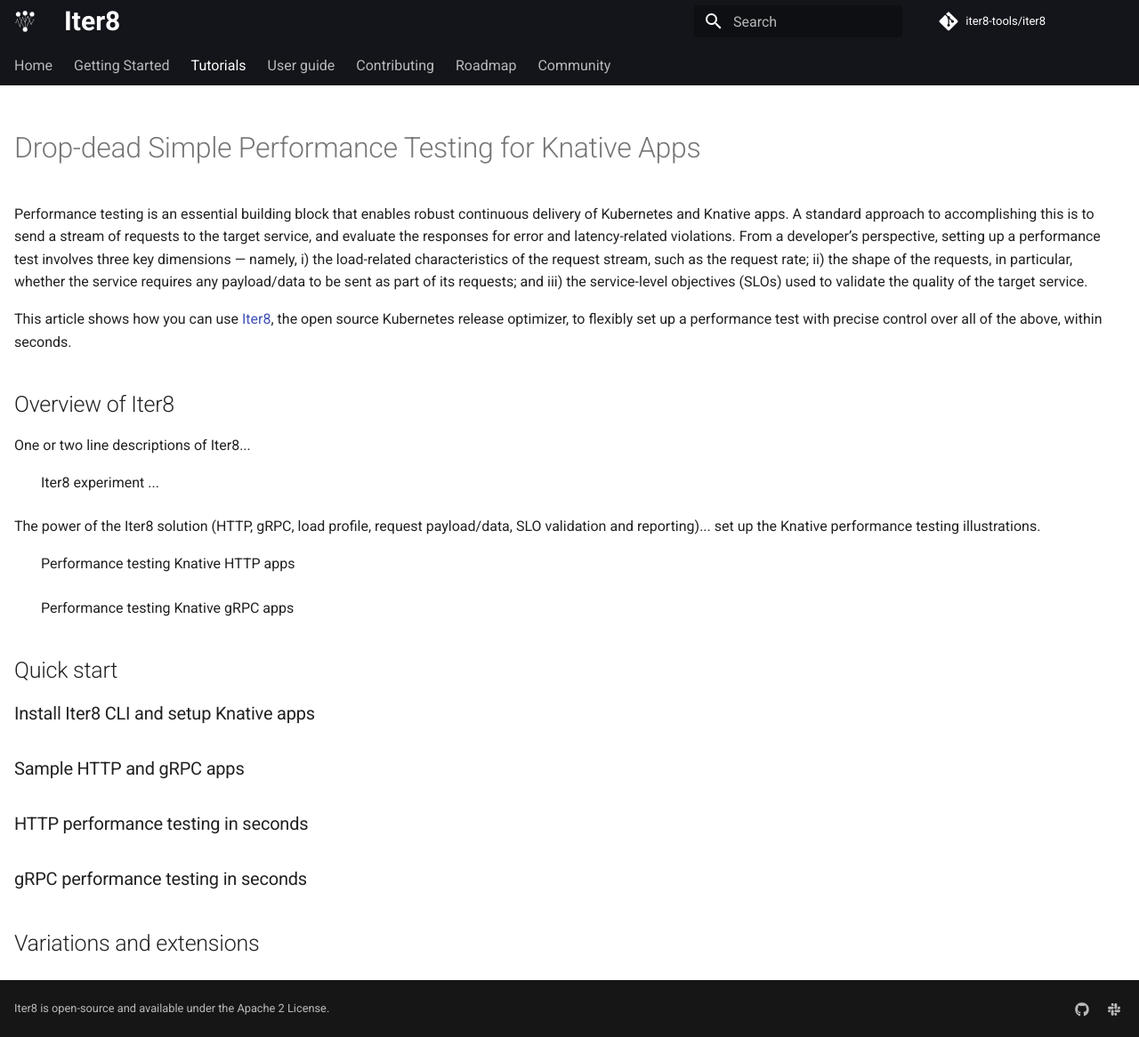
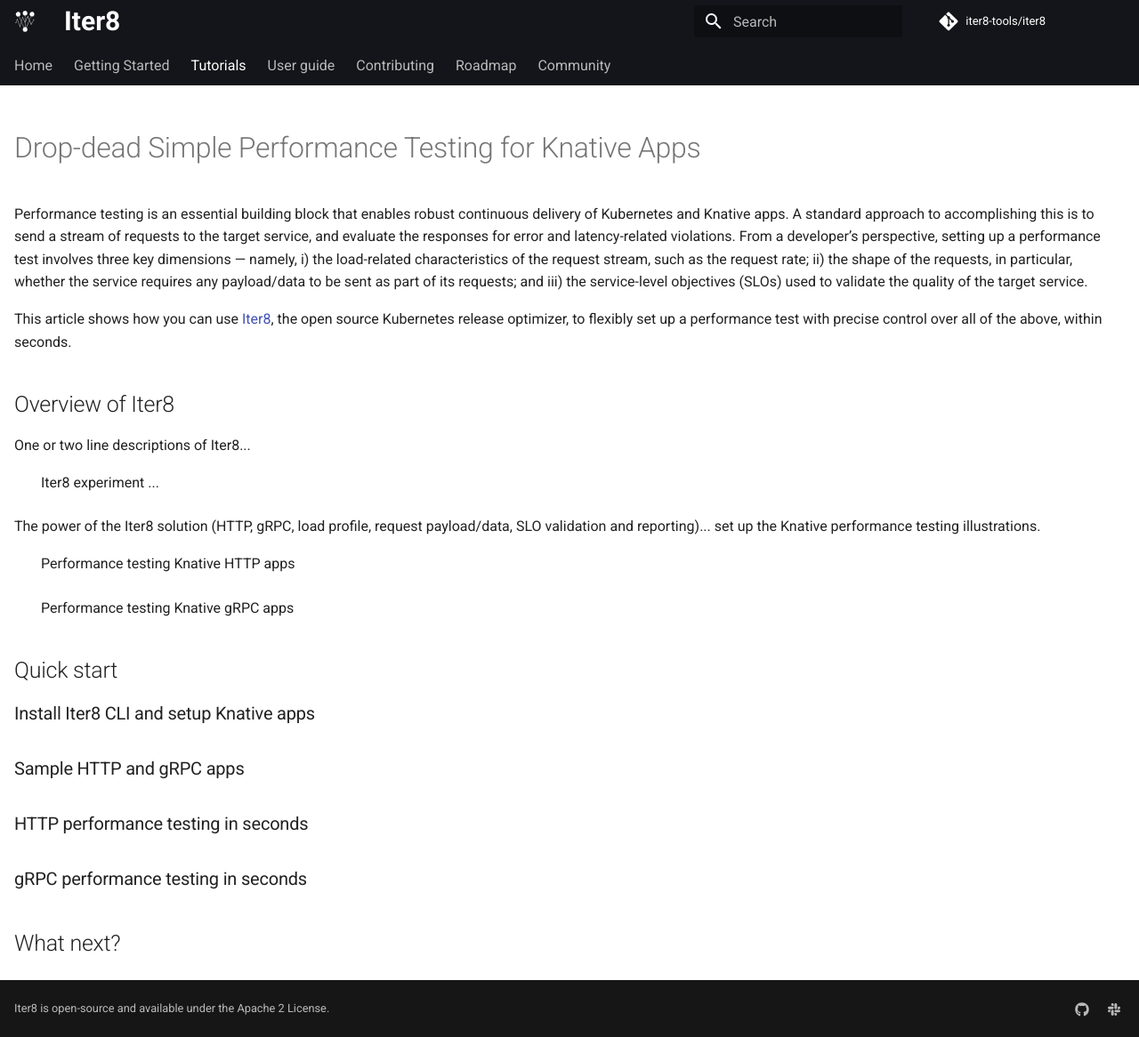
Before and after one commit to iter8-tools/docs, an MkDocs documentation site: the page built from docs/tutorials/integrations/knative.md, in a window 1280 px wide and 1166 px high. Shown: the whole window at 89% size. Built offline with MkDocs 1.6.1 and Material for MkDocs 9.7.7, drawn with Linux system fonts in a browser that asks for light colours; comment, search, counter and statistics services are not loaded; the version menu is left out.

Commit message:
what next
Signed-off-by: Srinivasan Parthasarathy <spartha@us.ibm.com>

```diff
--- a/docs/tutorials/integrations/knative.md
+++ b/docs/tutorials/integrations/knative.md
@@ -32,4 +32,4 @@
 
 ### gRPC performance testing in seconds
 
-## Variations and extensions
+## What next?
```
